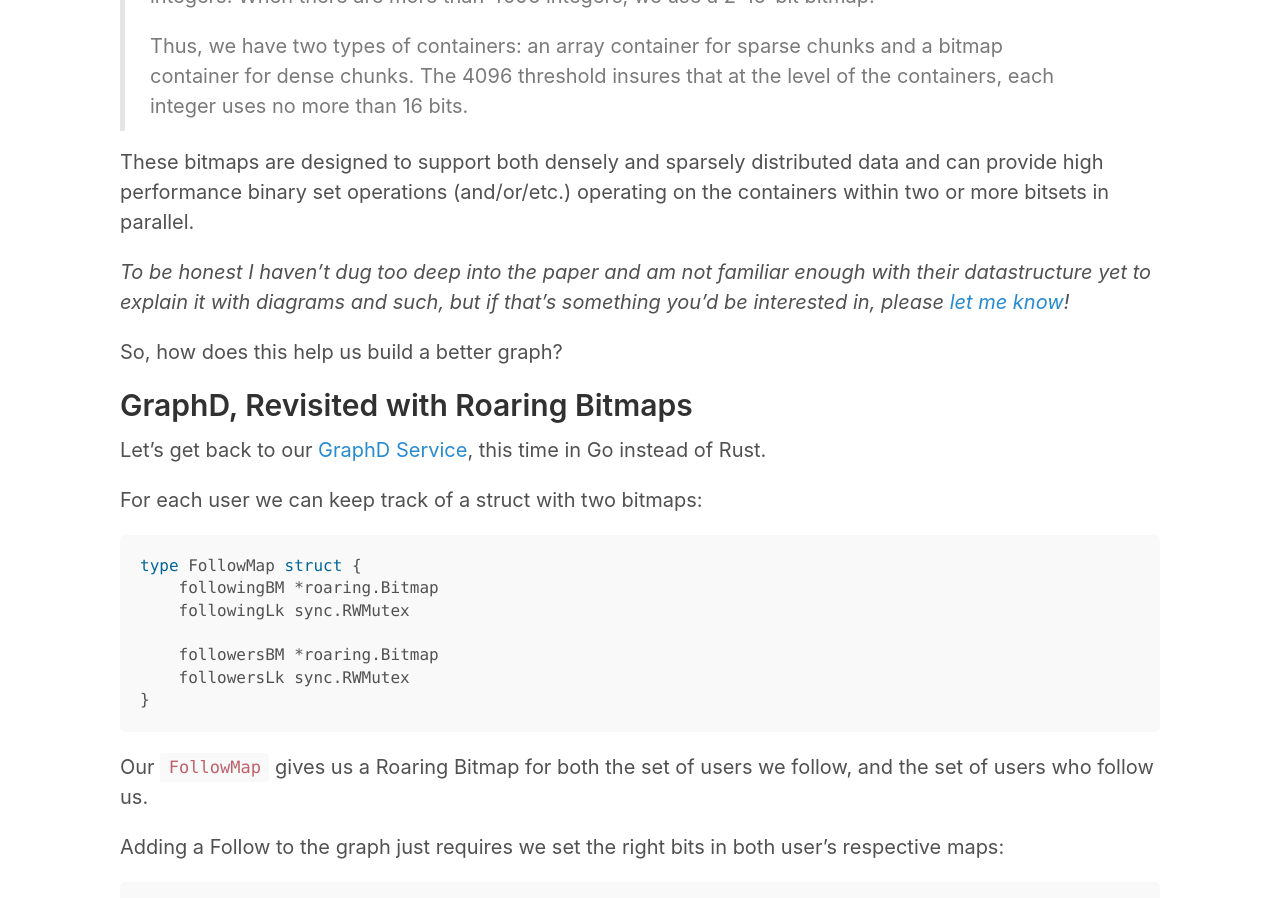
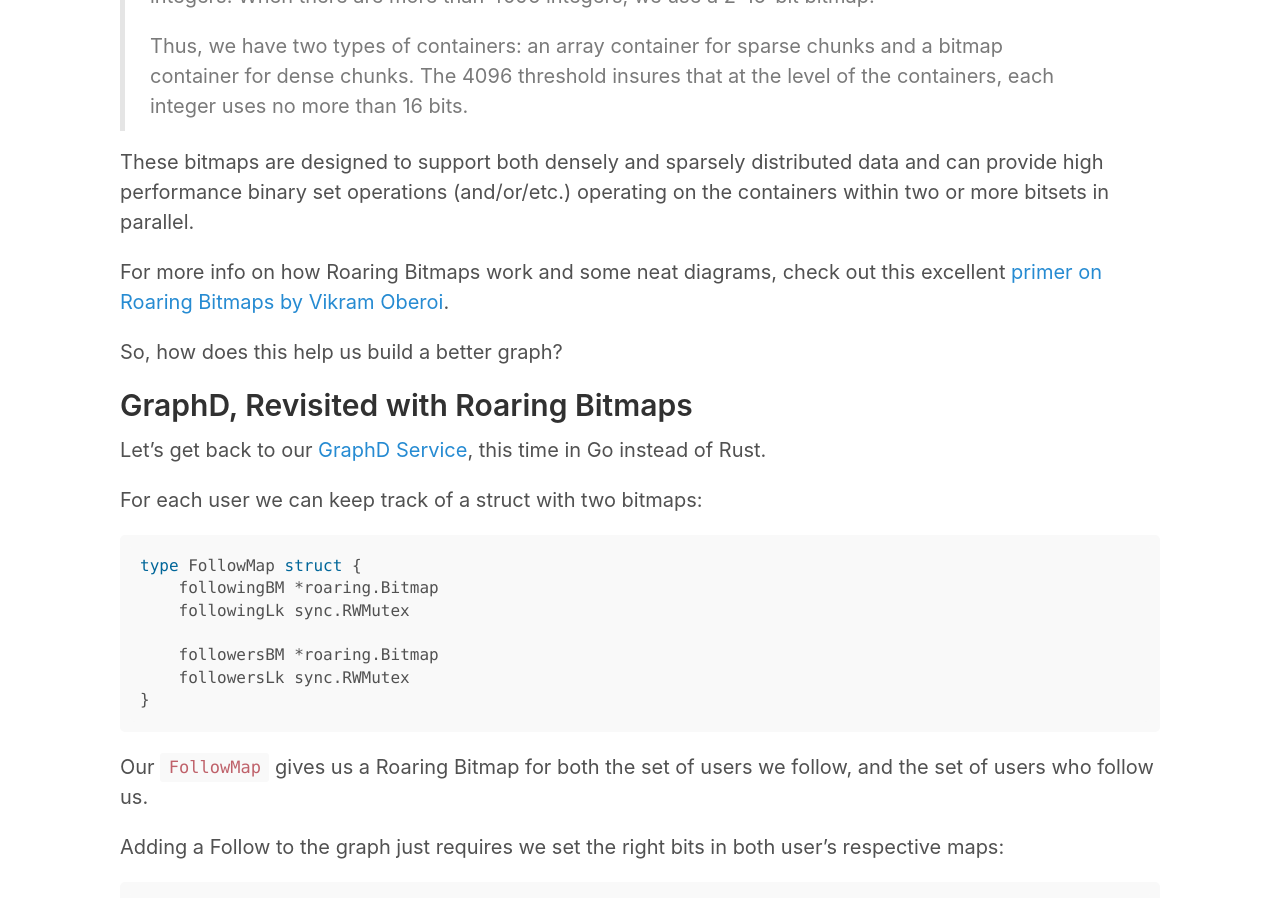
Before and after one commit to jazware/jazco-dev, a Jekyll site: the page built from _posts/2024-04-20-roaring-bitmaps.md, in a window 1280 px wide and 900 px high, scrolled down 3093 px. Built offline with Jekyll 4.4.1, drawn with Linux system fonts in a browser that asks for light colours.

Commit message:
Link to Roaring Bitmaps primer

```diff
--- a/_posts/2024-04-20-roaring-bitmaps.md
+++ b/_posts/2024-04-20-roaring-bitmaps.md
@@ -60,7 +60,7 @@
 
 These bitmaps are designed to support both densely and sparsely distributed data and can provide high performance binary set operations (and/or/etc.) operating on the containers within two or more bitsets in parallel.
 
-_To be honest I haven't dug too deep into the paper and am not familiar enough with their datastructure yet to explain it with diagrams and such, but if that's something you'd be interested in, please [let me know](https://bsky.app/profile/jaz.bsky.social)!_
+For more info on how Roaring Bitmaps work and some neat diagrams, check out this excellent [primer on Roaring Bitmaps by Vikram Oberoi](https://www.vikramoberoi.com/a-primer-on-roaring-bitmaps-what-they-are-and-how-they-work/).
 
 So, how does this help us build a better graph?
 
```
